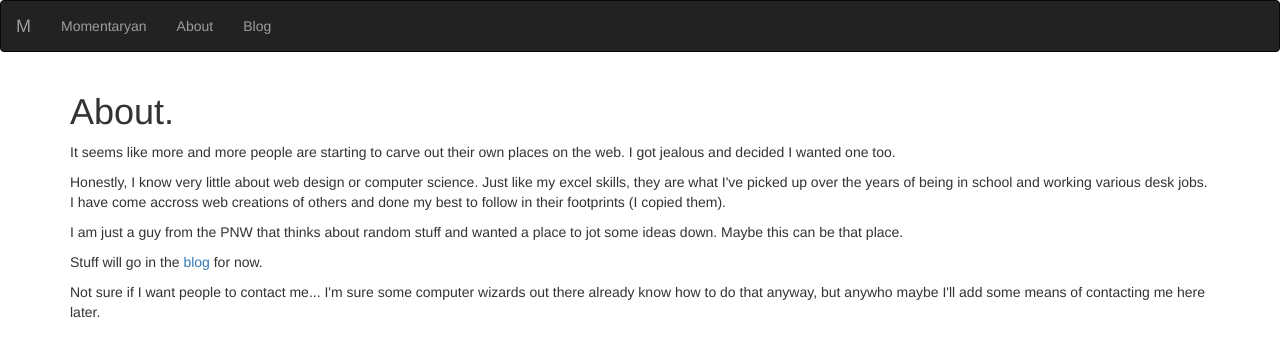
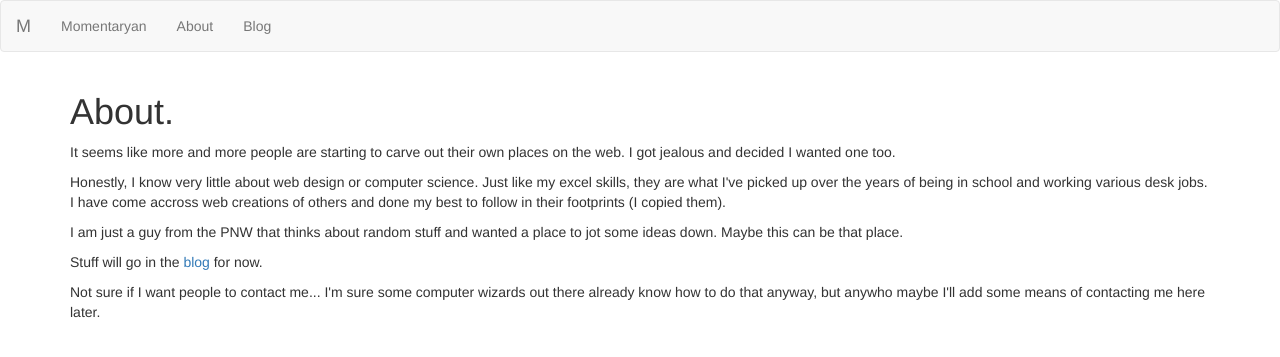
Before and after one commit to momentaryanblog/momentaryanblog.github.io, a Jekyll site: the page built from about/index.html, in a window 1280 px wide. Shown: the top 357 px of the page. Built offline with Jekyll 4.4.1, drawn with Linux system fonts in a browser that asks for light colours.

Commit message:
Update default.html

```diff
--- a/_layouts/default.html
+++ b/_layouts/default.html
@@ -13,7 +13,7 @@
 
 		<body>
 
-			<nav class="navbar navbar-inverse">
+			<nav class="navbar navbar-default">
   <div class="container-fluid">
     <div class="navbar-header">
       <a class="navbar-brand" href="#">M</a>
```
